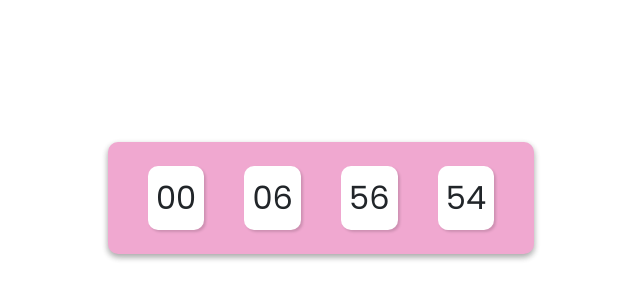
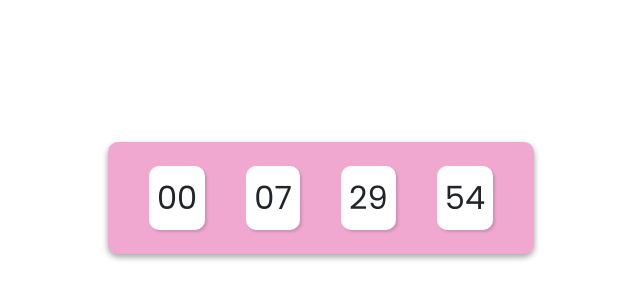
Before and after one commit to agungleksono/agungleksono.github.io, a plain HTML site: page index.html in a window 1280 px wide. Shown: the part 202-502 px from the top of the page, 319-959 px from the left. Drawn offline with nearby package versions, Linux system fonts and the light colour scheme.

Commit message:
Update index.html

```diff
--- a/index.html
+++ b/index.html
@@ -49,7 +49,7 @@
     <script>
         AOS.init();
 
-        const targetedDate = new Date('Aug 21, 2024 23:27:00');
+        const targetedDate = new Date('Aug 22, 2024 00:00:00');
         const now = new Date().getTime();
 
         const daysElement = document.getElementById('days');
```
